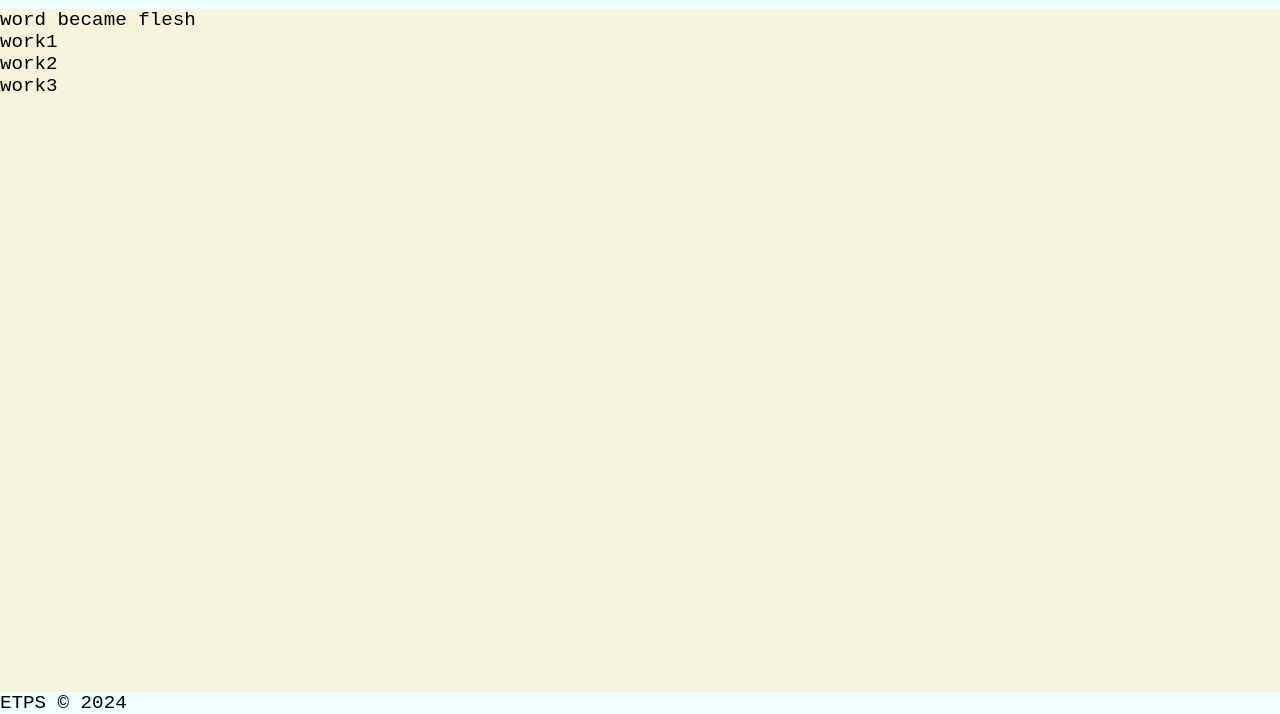
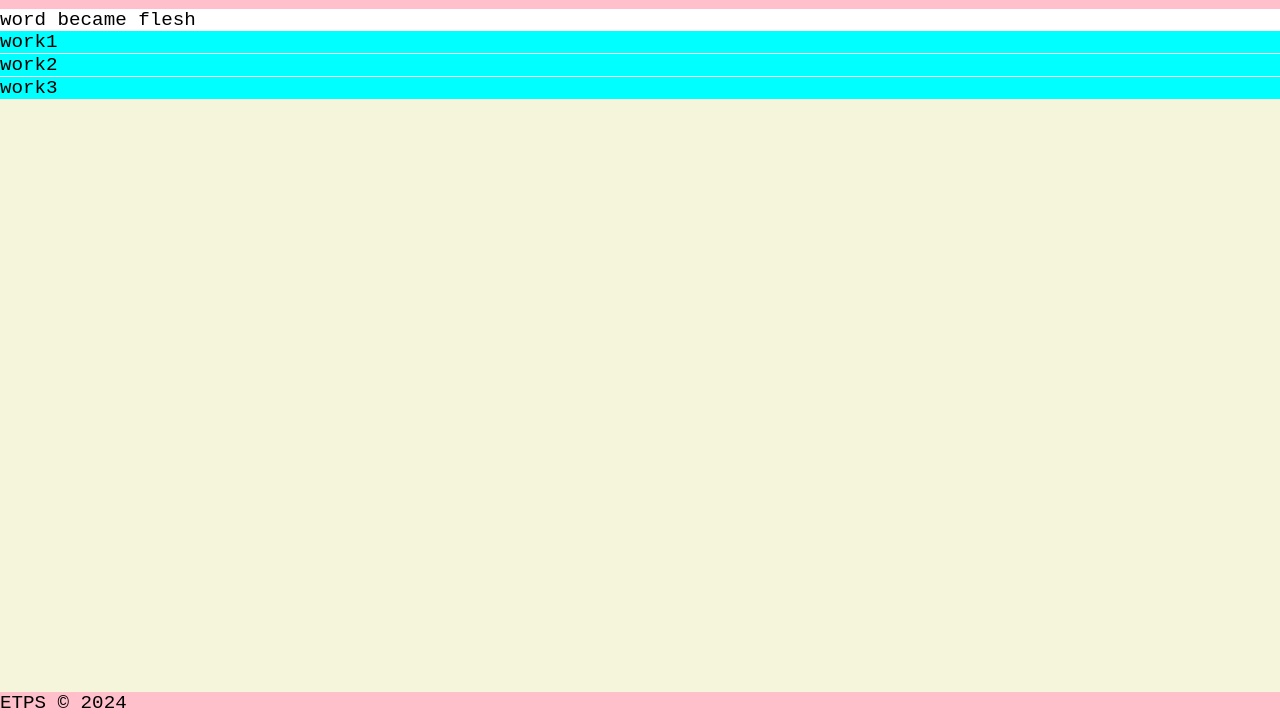
Before and after one commit to tshiamonx/git, a plain HTML site: page index.html in a window 1280 px wide. Shown: the part 86-800 px from the top of the page. Drawn offline with Linux system fonts and the light colour scheme.

Commit message:
we put more color and borders

```diff
--- a/index.html
+++ b/index.html
@@ -20,13 +20,12 @@
         </nav>
       </header>
       <section>
-       <article></article>word became flesh</article>
-       <aside>
-        <div>work1</div>
-        <div>work2</div>
-        <div>work3</div>
-
-       </aside>
+        <article>word became flesh</article>
+        <aside>
+          <div>work1</div>
+          <div>work2</div>
+          <div>work3</div>
+        </aside>
       </section>
       <footer>ETPS &copy 2024</footer>
     </main>
--- a/main.css
+++ b/main.css
@@ -6,7 +6,7 @@ main {
 }
 body {
   margin: 0;
-  background-color: azure;
+  background-color: pink;
   font-family: "Times New Roman", Times, serif;
   font-size: 1.2rem;
 }
@@ -18,6 +18,17 @@ main header {
 main section {
   background-color: beige;
   flex-grow: 1;
+
+  article {
+    background-color: white;
+  }
+  aside div {
+    background-color: aqua;
+    border-bottom: 0.1rem solid white;
+  }
+  aside div:last-child {
+    border-bottom: none;
+  }
 }
 main footer {
   margin: 0;
```
